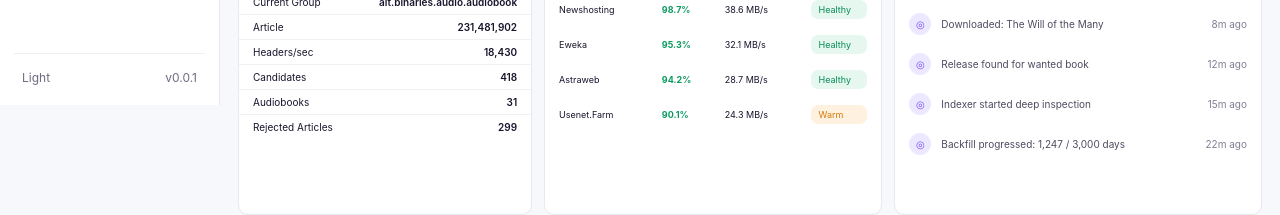
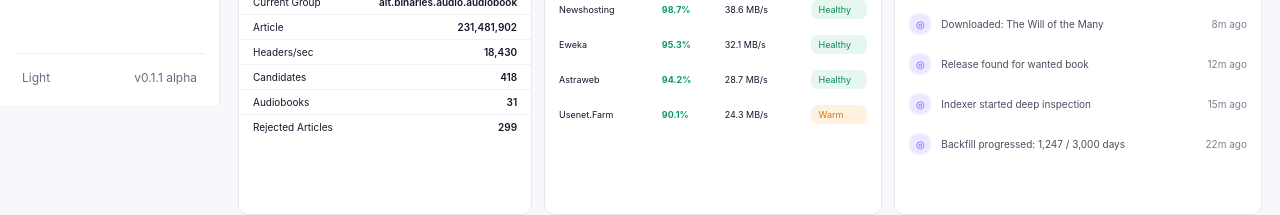
Before and after one commit to terralayer/LoreX, a React (Vite) app in the folder frontend/: page / in a window 1280 px wide. Shown: the part 695-910 px from the top of the page. Built offline with nearby package versions, Linux system fonts and the light colour scheme; no server answers.

Commit message:
chore: show 0.1.1 alpha in UI

```diff
--- a/frontend/src/App.tsx
+++ b/frontend/src/App.tsx
@@ -46,7 +46,7 @@ function App() {
           <p><span>Newshosting</span><b className="ok">98.7%</b></p>
           <p><span>Eweka</span><b className="ok">95.3%</b></p>
         </div>
-        <div className="sidebar-foot">Light <span>v0.0.1</span></div>
+        <div className="sidebar-foot">Light <span>v0.1.1 alpha</span></div>
       </aside>
 
       <main>
```
